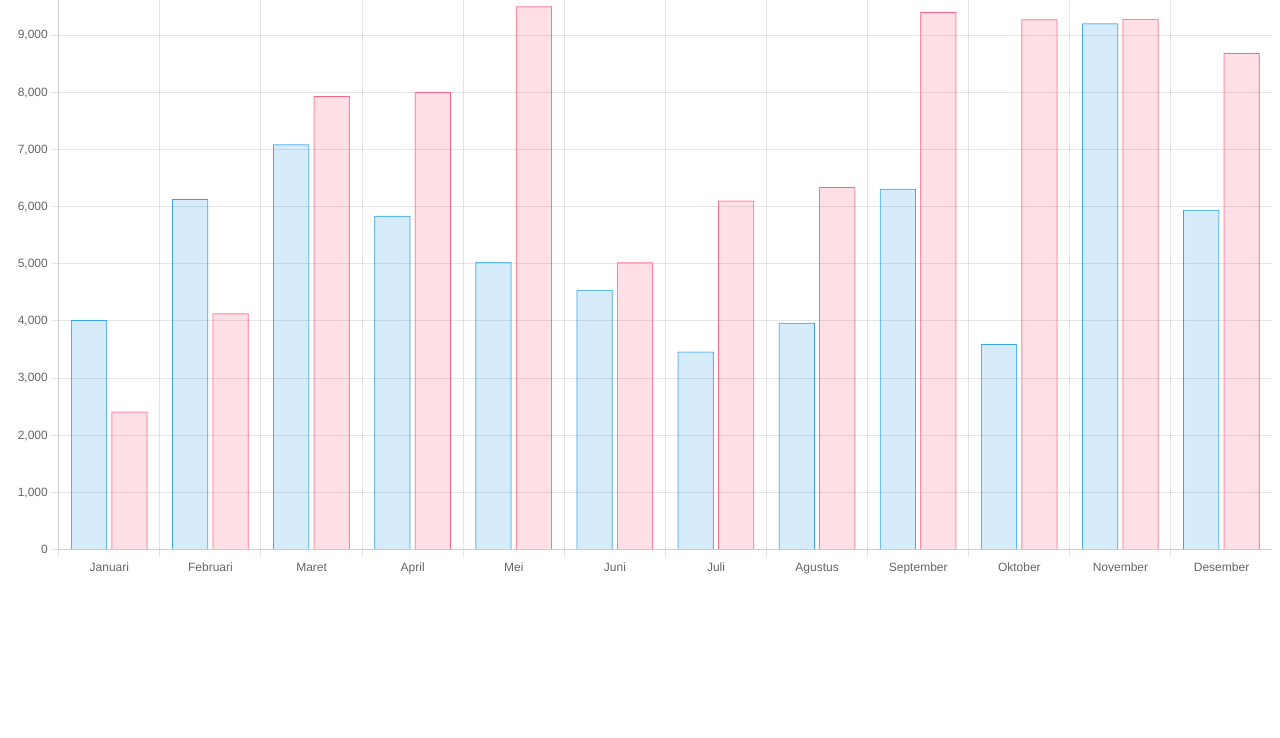
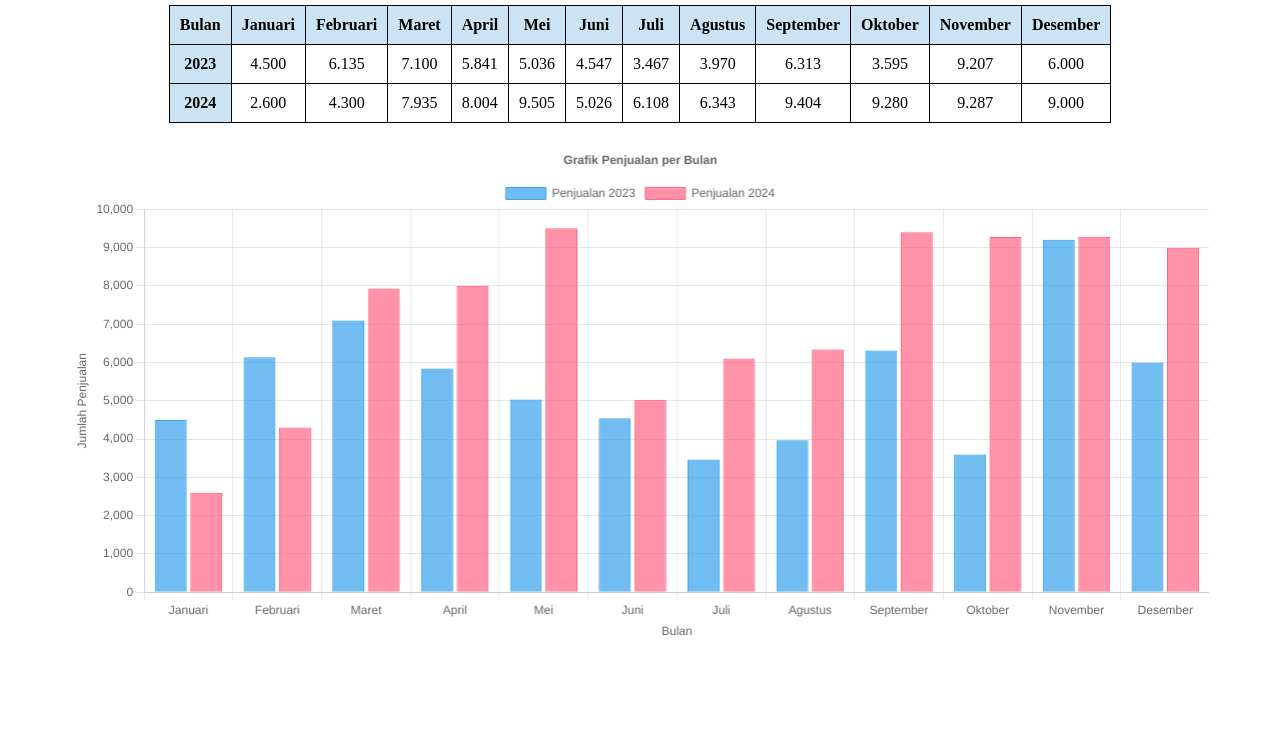
Before and after one commit to icatcaur/Portofolio, a plain HTML site: page diagram.html in a window 1280 px wide. Shown: the part 62-800 px from the top of the page. Drawn offline with nearby package versions, Linux system fonts and the light colour scheme.

Commit message:
Update diagram.html

```diff
--- a/diagram.html
+++ b/diagram.html
@@ -1,35 +1,137 @@
 <!DOCTYPE html>
-<html>
+<html lang="en">
 <head>
-  <title>Laporan Penjualan</title>
+    <meta charset="UTF-8">
+    <meta name="viewport" content="width=device-width, initial-scale=1.0">
+    <title>Laporan Penjualan 2023 & 2024</title>
+    <!-- Chart.js CDN -->
     <script src="https://cdn.jsdelivr.net/npm/chart.js"></script>
+    <style>
+        /* Styling tambahan untuk tabel */
+        table {
+            margin: 0 auto;
+            border-collapse: collapse;
+            text-align: center;
+        }
+        th, td {
+            padding: 10px;
+            border: 1px solid #000;
+        }
+        th {
+            background-color: #cbe3f3;
+        }
+        h2 {
+            text-align: center;
+        }
+        /* Perbesar Grafik */
+        .chart-container {
+            width: 90%;
+            max-width: 1200px; /* Maksimum ukuran lebar */
+            margin: 20px auto;
+        }
+        canvas {
+            width: 100% !important;
+            height: 500px !important; /* Tinggi grafik diperbesar */
+        }
+    </style>
 </head>
 <body>
-  <canvas id="myChart" width="400" height="200"></canvas>
+    <h2>Laporan Penjualan 2023 & 2024</h2>
+
+    <!-- Tabel Data -->
+    <table>
+        <thead>
+            <tr>
+                <th>Bulan</th>
+                <th>Januari</th>
+                <th>Februari</th>
+                <th>Maret</th>
+                <th>April</th>
+                <th>Mei</th>
+                <th>Juni</th>
+                <th>Juli</th>
+                <th>Agustus</th>
+                <th>September</th>
+                <th>Oktober</th>
+                <th>November</th>
+                <th>Desember</th>
+            </tr>
+        </thead>
+        <tbody>
+            <tr>
+                <th>2023</th>
+                <td>4.500</td><td>6.135</td><td>7.100</td><td>5.841</td>
+                <td>5.036</td><td>4.547</td><td>3.467</td><td>3.970</td>
+                <td>6.313</td><td>3.595</td><td>9.207</td><td>6.000</td>
+            </tr>
+            <tr>
+                <th>2024</th>
+                <td>2.600</td><td>4.300</td><td>7.935</td><td>8.004</td>
+                <td>9.505</td><td>5.026</td><td>6.108</td><td>6.343</td>
+                <td>9.404</td><td>9.280</td><td>9.287</td><td>9.000</td>
+            </tr>
+        </tbody>
+    </table>
+
+    <!-- Grafik Penjualan -->
+    <div class="chart-container">
+        <canvas id="salesChart"></canvas>
+    </div>
+
     <script>
-    const ctx = document.getElementById('myChart').getContext('2d');
-    const myChart = new Chart(ctx, {
+        // Data Penjualan
+        const bulan = [
+            "Januari", "Februari", "Maret", "April", "Mei", "Juni",
+            "Juli", "Agustus", "September", "Oktober", "November", "Desember"
+        ];
+        const data2023 = [4500, 6135, 7100, 5841, 5036, 4547, 3467, 3970, 6313, 3595, 9207, 6000];
+        const data2024 = [2600, 4300, 7935, 8004, 9505, 5026, 6108, 6343, 9404, 9280, 9287, 9000];
+
+        // Konfigurasi Chart.js
+        const ctx = document.getElementById('salesChart').getContext('2d');
+        const salesChart = new Chart(ctx, {
             type: 'bar',
             data: {
-        labels: ['Januari', 'Februari', 'Maret', 'April', 'Mei', 'Juni', 'Juli', 'Agustus', 'September', 'Oktober', 'November', 'Desember'],
-        datasets: [{
-          label: '2022',
-          data: [4017, 6135, 7091, 5841, 5036, 4547, 3467, 3970, 6313, 3595, 9207, 5945],
-          backgroundColor: 'rgba(54, 162, 235, 0.2)',
+                labels: bulan,
+                datasets: [
+                    {
+                        label: 'Penjualan 2023',
+                        data: data2023,
+                        backgroundColor: 'rgba(54, 162, 235, 0.7)',
                         borderColor: 'rgba(54, 162, 235, 1)',
                         borderWidth: 1
-        }, {
-          label: '2023',
-          data: [2416, 4136, 7935, 8004, 9505, 5026, 6108, 6343, 9404, 9280, 9287, 8689],
-          backgroundColor: 'rgba(255, 99, 132, 0.2)',
+                    },
+                    {
+                        label: 'Penjualan 2024',
+                        data: data2024,
+                        backgroundColor: 'rgba(255, 99, 132, 0.7)',
                         borderColor: 'rgba(255, 99, 132, 1)',
                         borderWidth: 1
-        }]
+                    }
+                ]
             },
             options: {
+                responsive: true,
+                maintainAspectRatio: false,
+                plugins: {
+                    title: {
+                        display: true,
+                        text: 'Grafik Penjualan per Bulan'
+                    }
+                },
                 scales: {
                     y: {
-            beginAtZero: true
+                        beginAtZero: true,
+                        title: {
+                            display: true,
+                            text: 'Jumlah Penjualan'
+                        }
+                    },
+                    x: {
+                        title: {
+                            display: true,
+                            text: 'Bulan'
+                        }
                     }
                 }
             }
```
Lines whose indentation alone changed are shown as unchanged.
